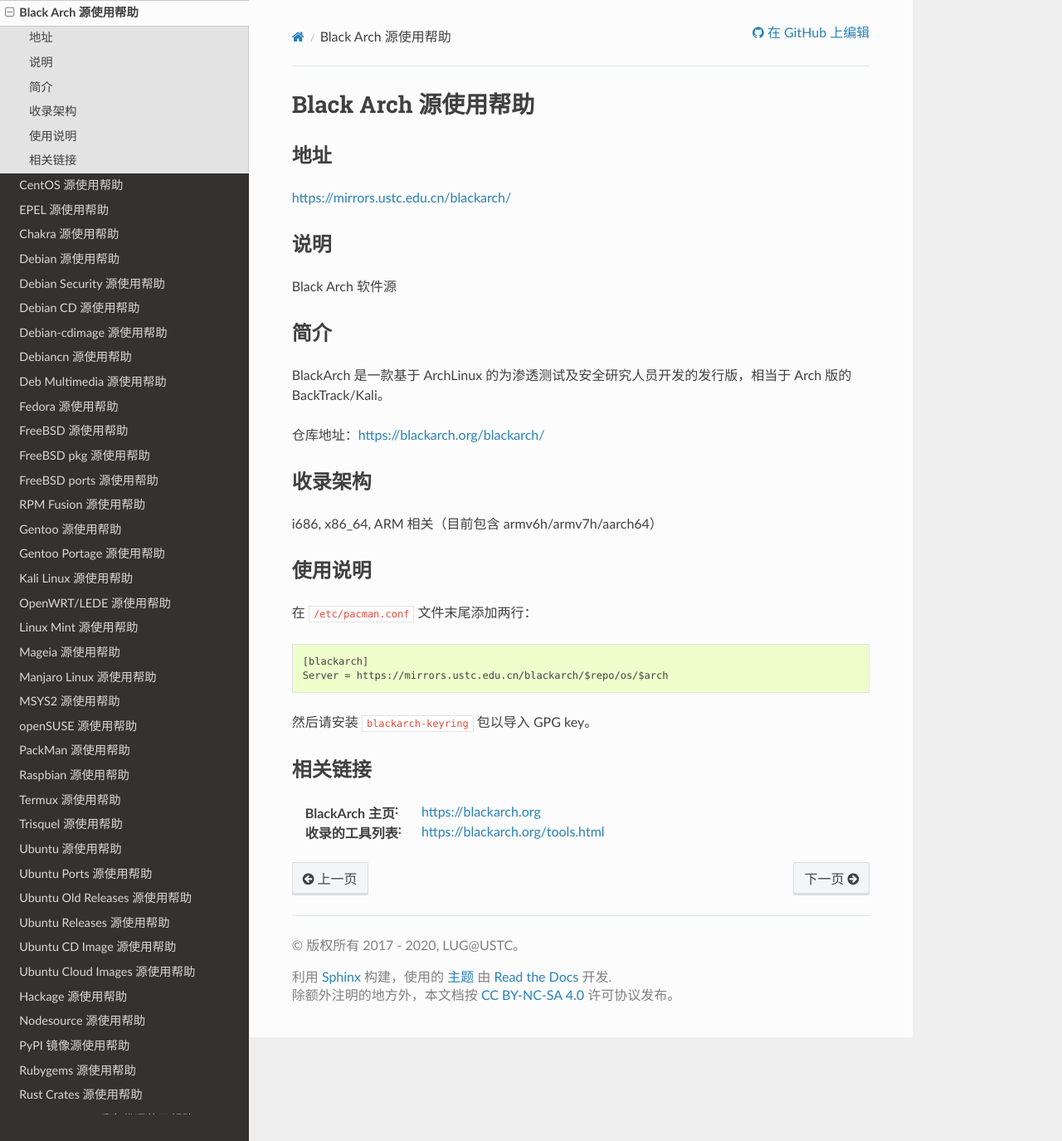
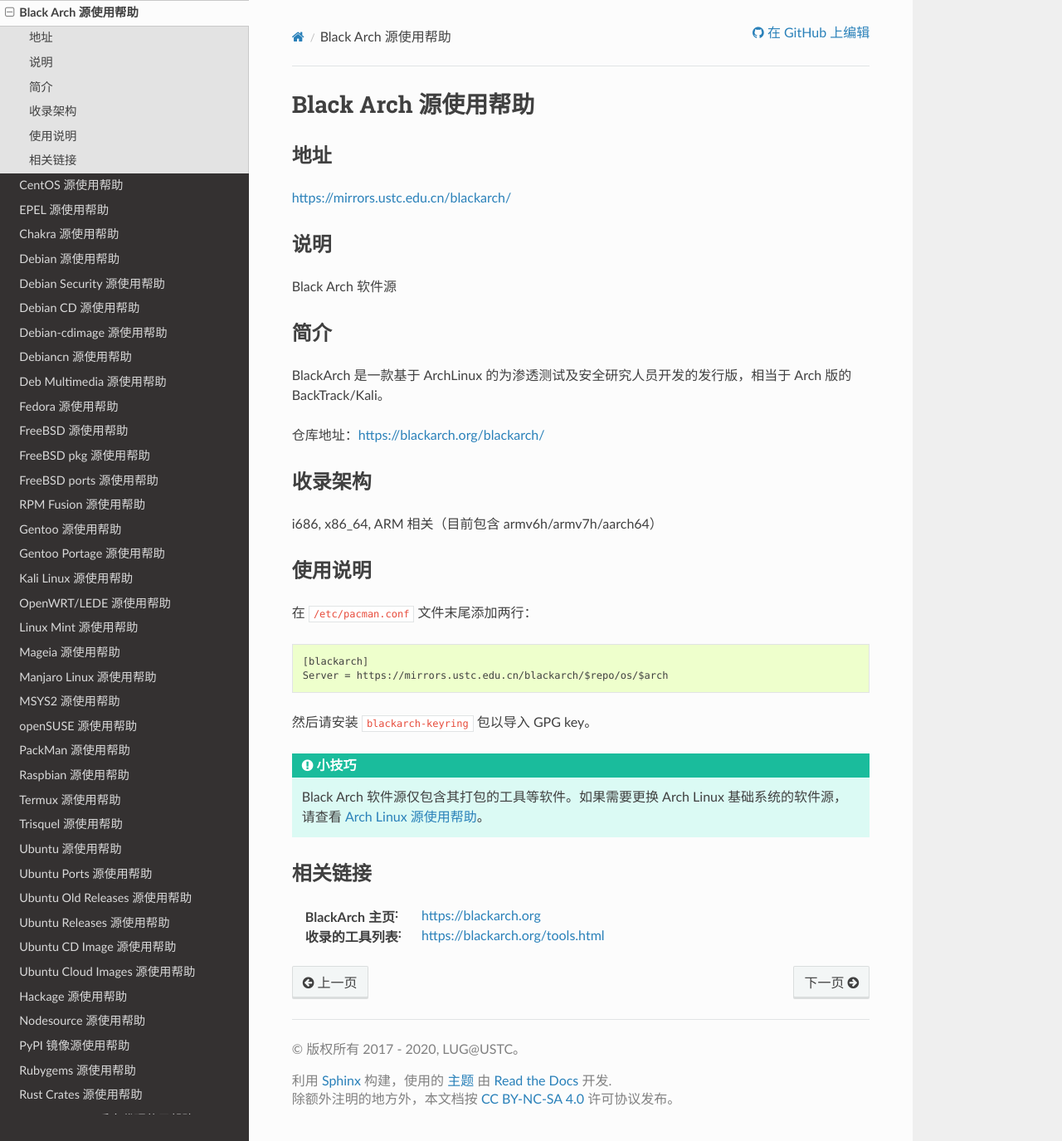
Before and after one commit to ustclug/mirrorhelp, a Sphinx documentation site: the page built from source/blackarch.rst, in a window 1280 px wide and 1375 px high. Shown: the whole window at 83% size. Built offline with Sphinx 7.4.7 and the Read the Docs theme 2.0.0, drawn with Linux system fonts in a browser that asks for light colours; pages that are not in the unit, such as notebooks, are missing from menus.

Commit message:
Resolve #157

```diff
--- a/source/blackarch.rst
+++ b/source/blackarch.rst
@@ -36,6 +36,9 @@
 
 然后请安装 ``blackarch-keyring`` 包以导入 GPG key。
 
+.. tip::
+    Black Arch 软件源仅包含其打包的工具等软件。如果需要更换 Arch Linux 基础系统的软件源，请查看 :doc:`archlinux`。
+
 相关链接
 ========
 
```
